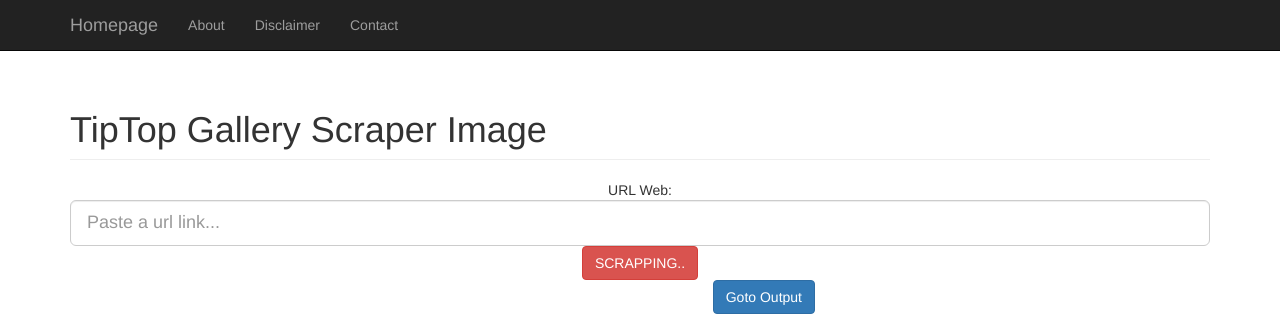
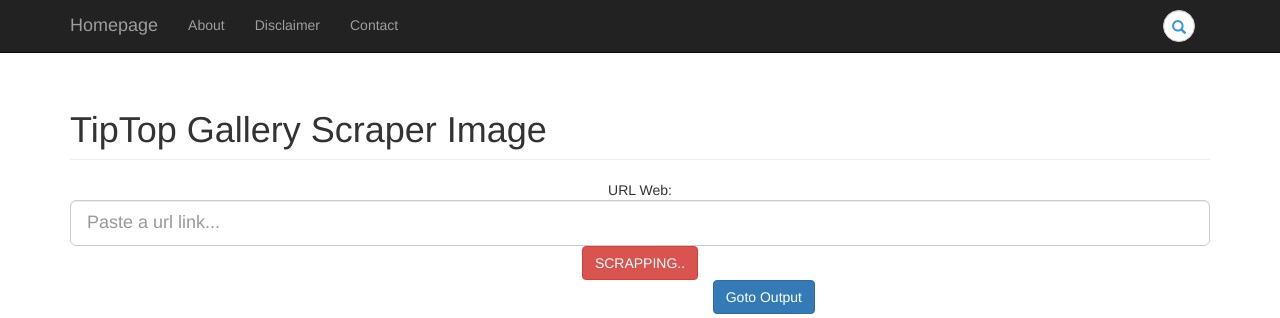
Before and after one commit to efenfauzi/tiptopgallery, a Django app: page /scrap/ in a window 1280 px wide. Shown: the top 318 px of the page. Run offline with Django 3.2, Linux system fonts and the light colour scheme.

Commit message:
fix seting dan fitur search

```diff
--- a/bokepdo/settings.py
+++ b/bokepdo/settings.py
@@ -138,11 +138,11 @@ STATICFILES_DIRS = [
 # MEDIA_ROOT = os.path.join(BASE_DIR,'media')
 # MEDIA_URL = '/media/'
 
-MEDIA_ROOT = ('var/www/html/bokepdo/media')
-MEDIA_URL = ('http:127.0.0.1/bokepdo/media/')
+MEDIA_ROOT = ('/var/www/html/bokepdo/media')
+MEDIA_URL = ('http://localhost/bokepdo/media/')
 
 
 TEMP_DIR_IMAGE = MEDIA_ROOT+'/image_download'
-URL_MEDIA = 'localhost/media/image_download/'
+URL_MEDIA = MEDIA_URL+'image_download'
 ZIP_MEDIA = MEDIA_ROOT+'/zip'
 IMAGE_DIR = MEDIA_ROOT+'/image'
--- a/bokepdo/urls.py
+++ b/bokepdo/urls.py
@@ -15,32 +15,30 @@ Including another URLconf
 """
 from django.conf.urls import url, include
 from django.contrib import admin
-from dashboard_admin import views as dab
+from dashboard_admin import views as site
 from django.conf.urls.static import static
 from django.conf import settings
 
 urlpatterns = [
     url(r'^admin/', admin.site.urls),
-    # url(r'^$', dab.index, name='index'),
-    url(r'^$', dab.index_new, name='index_new'),
-    url(r'^upload/$', dab.post, name='post'),
+    # url(r'^$', site.index, name='index'),
+    url(r'^$', site.index_new, name='index_new'),
 
-    url(r'^gallery/image=(?P<post_id>[^/]+).html$', dab.detail_new, name='detail_new'),
-    url(r'^gallery/image=(?P<post_id>[^/]+).html/rename$', dab.rename_data, name='rename_data'),
-    url(r'^gallery/image=(?P<post_id>[^/]+).html/zip$', dab.zip_post, name='zip_post'),
+    url(r'^gallery/image=(?P<post_id>[^/]+).html$', site.detail_new, name='detail_new'),
+    url(r'^gallery/image=(?P<post_id>[^/]+).html/rename$', site.rename_data, name='rename_data'),
+    url(r'^gallery/image=(?P<post_id>[^/]+).html/zip$', site.zip_post, name='zip_post'),
 
-    # url(r'^detail/(?P<post_id>[0-9]+)/$', dab.detail, name='detail'),
-    url(r'^scrap/$', dab.image_scrapper, name='image_scrapper'),
-    url(r'^output/$', dab.list_image, name='list_image'),
-    url(r'^export/$', dab.export_image, name='export_image'),
-    url(r'^zip/$', dab.zip_file, name='zip_file'),
-    url(r'^generate_uuid/$', dab.generate_uuid, name='generate_uuid'),
-    url(r'^post/$', dab.export_to_post, name='export_to_post'),
-    url(r'^delete/(?P<x>[^/]+)$', dab.delete_one, name='delete_one'),
-    url(r'^category/search=(?P<name>[^/]+).html$', dab.category_post, name='category_post'),
-    url(r'^populer.html$', dab.populer_post, name='populer_post'),
-
-    # url(r'^delete_one/$', dab.delete_one, name='delete_one'),
+    # url(r'^detail/(?P<post_id>[0-9]+)/$', site.detail, name='detail'),
+    url(r'^scrap/$', site.image_scrapper, name='image_scrapper'),
+    url(r'^output/$', site.list_image, name='list_image'),
+    url(r'^export/$', site.export_image, name='export_image'),
+    url(r'^zip/$', site.zip_file, name='zip_file'),
+    url(r'^generate_uuid/$', site.generate_uuid, name='generate_uuid'),
+    url(r'^post/$', site.export_to_post, name='export_to_post'),
+    url(r'^delete/(?P<x>[^/]+)$', site.delete_one, name='delete_one'),
+    url(r'^category/search=(?P<name>[^/]+).html$', site.category_post, name='category_post'),
+    url(r'^populer.html$', site.populer_post, name='populer_post'),
+    url(r'^search.html$', site.search_post, name='search_post'),
 
 
 ]
--- a/dashboard_admin/views.py
+++ b/dashboard_admin/views.py
@@ -85,40 +85,13 @@ def detail_new(request, post_id):
 
 	return render(request, 'detail.html', {'data': data, 'category':category, 'populer':populer, 'recent':recent})
 
-def post(request):
-
-	ImageFormSet = modelformset_factory(PostImage, form=ImageForm, extra=3)
-
-	if request.method == 'POST':
-
-		postForm = PostForm(request.POST)
-		formset = ImageFormSet(request.POST, request.FILES, queryset=PostImage.objects.none())
-
-		if postForm.is_valid() and formset.is_valid():
-
-			post_form = postForm.save(commit=False)
-			post_form.save()
-
-			for form in formset.cleaned_data:
-				image = form['images']
-				photo = PostImage(post=post_form, image=image)
-				photo.save()
-				messages.success(request,"Yeeew,check it out on the home page!")
-			return HttpResponseRedirect("/")
-		else:
-			print postForm.errors, formset.errors
-	else:
-		postForm = PostForm()
-		formset = ImageFormSet(queryset=PostImage.objects.none())
-	return render(request, 'upload.html', {'postForm': postForm, 'formset': formset},context_instance=RequestContext(request))
-
 
 def image_scrapper(request):
 	# print scrap
 	if request.method == 'POST':
 		if request.POST.get('url'):
 			url = request.POST.get('url')
-			path = "media/image_download"
+			path = "{0}/image_download".format(settings.MEDIA_ROOT)
 			subprocess.call("image-scraper {0} -s {1}".format(url, path), shell=True)
 			return HttpResponseRedirect('/output')    #<b>scrapping image berhasil</b><br><a href='/output'>disini</a>)
 
@@ -132,6 +105,8 @@ def list_image(request):
 	path = settings.TEMP_DIR_IMAGE
 	datafile = os.listdir(path)
 	url_media = settings.URL_MEDIA
+
+	print url_media
 
 	# if request.POST.getlist('data'):
 	# 	request.session['datalist'] = request.POST.getlist('data')
@@ -417,3 +392,30 @@ def populer_post(request):
 
 	# print visitpost
 	return HttpResponse('view data')
+
+
+def search_post(request):
+
+	if request.method == 'POST':
+		search = request.POST.get('search')
+		print search
+
+		all = Post.objects.filter(title__contains=search)
+
+		print all
+
+	paginator = Paginator(all, 16) # Show 25 contacts per page
+
+	page = request.GET.get('page')
+
+	try:
+		data = paginator.page(page)
+	except PageNotAnInteger:
+		# If page is not an integer, deliver first page.
+		data = paginator.page(1)
+	except EmptyPage:
+        # If page is out of range (e.g. 9999), deliver last page of results.
+		data = paginator.page(paginator.num_pages)
+
+	# return HttpResponse("data")
+	return render(request, 'search.html', {'search': search,'data': data,})
--- /dev/null
+++ b/public/css/search-expandle.css
@@ -0,0 +1,52 @@
+.search-form .form-group {
+  float: right !important;
+  transition: all 0.35s, border-radius 0s;
+  width: 32px;
+  height: 32px;
+  background-color: #fff;
+  box-shadow: 0 1px 1px rgba(0, 0, 0, 0.075) inset;
+  border-radius: 25px;
+  border: 1px solid #ccc;
+  margin-bottom: 10px;
+  margin-top: 10px;
+}
+.search-form .form-group input.form-control {
+  padding-right: 20px;
+  border: 0 none;
+  background: transparent;
+  box-shadow: none;
+  display:block;
+}
+.search-form .form-group input.form-control::-webkit-input-placeholder {
+  display: none;
+}
+.search-form .form-group input.form-control:-moz-placeholder {
+  /* Firefox 18- */
+  display: none;
+}
+.search-form .form-group input.form-control::-moz-placeholder {
+  /* Firefox 19+ */
+  display: none;
+}
+.search-form .form-group input.form-control:-ms-input-placeholder {
+  display: none;
+}
+.search-form .form-group:hover,
+.search-form .form-group.hover {
+  width: 100%;
+  border-radius: 4px 25px 25px 4px;
+}
+.search-form .form-group span.form-control-feedback {
+  position: absolute;
+  top: -1px;
+  right: -2px;
+  z-index: 2;
+  display: block;
+  width: 34px;
+  height: 34px;
+  line-height: 34px;
+  text-align: center;
+  color: #3596e0;
+  left: initial;
+  font-size: 14px;
+}
--- a/templates/base.html
+++ b/templates/base.html
@@ -16,6 +16,7 @@
 
     <!-- Custom CSS -->
     <link href="/static/css/thumbnail-gallery.css" rel="stylesheet">
+    <link href="/static/css/search-expandle.css" rel="stylesheet">
 
     <!-- HTML5 Shim and Respond.js IE8 support of HTML5 elements and media queries -->
     <!-- WARNING: Respond.js doesn't work if you view the page via file:// -->
@@ -23,6 +24,12 @@
         <script src="https://oss.maxcdn.com/libs/html5shiv/3.7.0/html5shiv.js"></script>
         <script src="https://oss.maxcdn.com/libs/respond.js/1.4.2/respond.min.js"></script>
     <![endif]-->
+    <style type="text/css">
+    .right{
+        float: right;
+    }
+
+    </style>
 {% block extrastyle %}{% endblock %}
 {% block extrascripts %}{% endblock %}
 
@@ -56,6 +63,16 @@
                         <a href="#">Contact</a>
                     </li>
                 </ul>
+                <div class="col-md-4 col-md-offset-3 right">
+                    <form method="post" action="{% url 'search_post' %}" class="search-form">
+                        {% csrf_token %}
+                        <div class="form-group has-feedback">
+                        <label for="search" class="sr-only">Search</label>
+                        <input type="text" class="form-control" name="search" id="search" placeholder="search a post">
+                        <span class="glyphicon glyphicon-search form-control-feedback"></span>
+                        </div>
+                    </form>
+                </div>
             </div>
             <!-- /.navbar-collapse -->
         </div>
--- a/templates/image-scraper.html
+++ b/templates/image-scraper.html
@@ -17,7 +17,7 @@
     function ShowLoading(e) {
         var div = document.createElement('div');
         var img = document.createElement('img');
-        img.src = 'http://localhost:8000/static/assets/loading.gif';
+        img.src = 'http://localhost/bokepdo/static/assets/loading.gif';
         div.innerHTML = "Loading...<br />";
         div.style.cssText = 'position: fixed; top: 40%; left: 30%; right: 30%; z-index: 5000; width: 500px; text-align: center; background: #F9F9F9; opacity:0.8; ';
         div.appendChild(img);
--- a/templates/list_image.html
+++ b/templates/list_image.html
@@ -71,7 +71,7 @@
             <tr>
             {% load image_size %}
             {% for x in datafile %}
-            <td><img src="{{ url_media }}{{ x }}" height="100px" width="100px">
+            <td><img src="{{ url_media }}/{{ x }}" height="100px" width="100px">
                 </br>{{ x }}
             </td>
             <td>{{ x|image_size }}</td>
```
Also changed, not shown: templates/search.html (added, +71 -0 lines).
